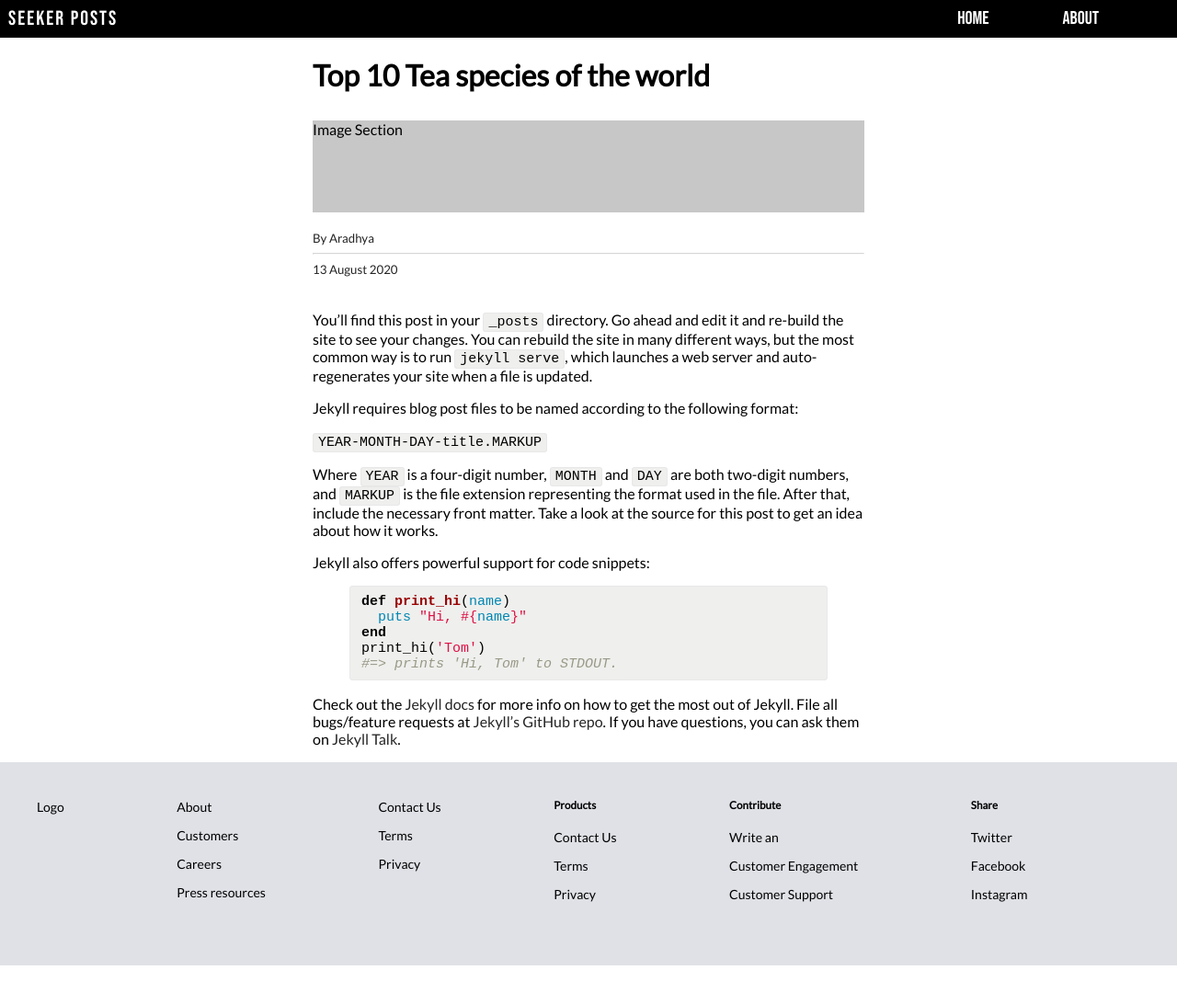
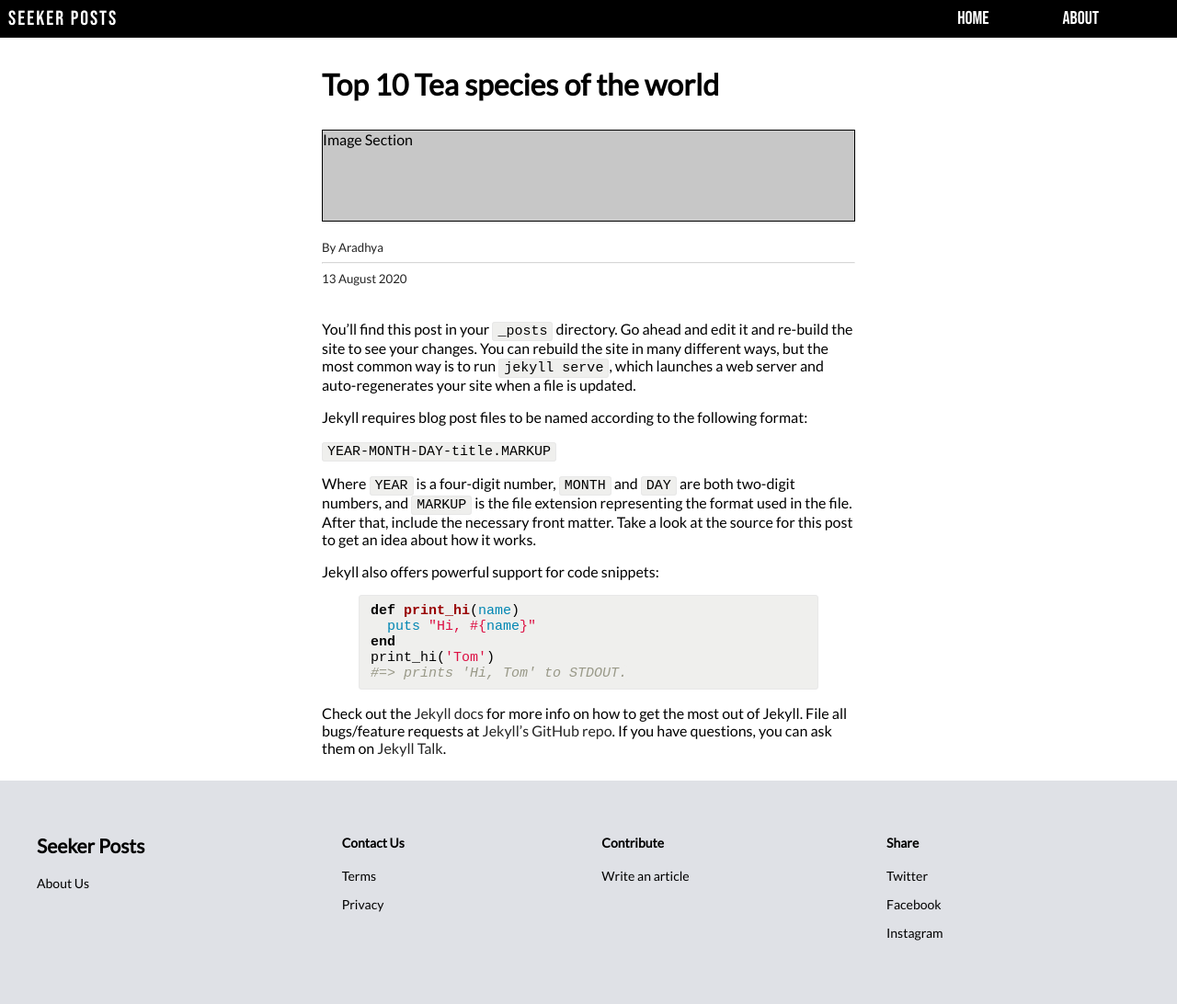
Before and after one commit to sitemaster7420/sitemaster7420.github.io, a Jekyll site: the page built from _posts/2020-08-13-First-Post - Copy (2).markdown, in a window 1280 px wide. Shown: the whole page at 92% size. Built offline with Jekyll 4.4.1, drawn with Linux system fonts in a browser that asks for light colours; before the commit the page ends 1050 px from its top, so only the background shows below that.

Commit message:
Modifications

```diff
--- a/_includes/footer.html
+++ b/_includes/footer.html
@@ -2,38 +2,23 @@
 <div class="footer">
 
     <div class="footer_content">
-        <div class="imgsection" style="height: 40px;">Logo</div>
+        <h2>Seeker Posts</h2>
+        <p style="margin-top: 20px;">About Us</p>
     </div>
 
     <div class="footer_content">
-        <p>About</p>
-        <p>Customers</p>
-        <p>Careers</p>
-        <p>Press resources</p>
-    </div>
-
-    <div class="footer_content">
-        <p>Contact Us</p>
+        <h4>Contact Us</h4>
         <p>Terms</p>
         <p>Privacy</p>
     </div>
 
     <div class="footer_content">
-        <h5>Products</h5>
-        <p>Contact Us</p>
-        <p>Terms</p>
-        <p>Privacy</p>
+        <h4>Contribute</h4>
+        <p>Write an article</p>
     </div>
 
     <div class="footer_content">
-        <h5>Contribute</h5>
-        <p>Write an</p>
-        <p>Customer Engagement</p>
-        <p>Customer Support</p>
-    </div>
-
-    <div class="footer_content">
-        <h5>Share</h5>
+        <h4>Share</h4>
         <p>Twitter</p>
         <p>Facebook</p>
         <p>Instagram</p>
--- a/css/style.css
+++ b/css/style.css
@@ -173,10 +173,16 @@ nav a:hover {
 
 /* Main content section */
 
-main {
+/* main {
   margin: 0;
   padding: 0;
+} */
+
+.top_ads {
+  display: none;
+  height: 300px;
 }
+
 
 /*Sidebar post title formatting*/
 .sidebar {
@@ -184,7 +190,6 @@ main {
   padding: 20px 20px 20px 0;
   margin: 0;
   background-color: white;
-  /* border: 1px solid black; */
 }
 
 .sidebar a {
@@ -199,13 +204,34 @@ main {
   transition-delay: 0.08s;
 }
 
+.sidebar_posts {
+  display: flex;
+  flex-direction: row;
+  margin-bottom: 10px;
+  padding: 0;
+}
+
+.sidebar_post_title {
+  flex: 70%;
+  margin-left: 0;
+}
+
+.sidebar_img_section {
+  flex: 30%;
+  background-color: #c7c7c7;
+  border: 1px black solid;
+  margin-right: 6px;
+  height: 60px;
+  width: 120px;
+}
+
+
+/*Main Post title formatting*/
 .post_container {
   flex-basis: 84%;
   flex-wrap: wrap;
   /* border: yellow 1px solid; */
 }
-
-/*Post title formatting*/
 .posts {
   flex-basis: 33.333333%;
   padding: 20px;
@@ -272,9 +298,8 @@ main {
 .content {
   display: flex;
   width: 100%;
-  padding: 20px;
+  padding: 20px 20px 20px 10px;
   background-color: white;
-  /* border: 1px black solid; */
 }
 
 .main_card {
@@ -322,11 +347,18 @@ main {
   width: 100vw;
 }
 
+.img_section {
+  background-color: #c7c7c7;
+  border: 1px black solid;
+
+}
+
 .single_post {
   max-width: 600px;
   height: 100%;
   margin: auto;
   flex-grow: 1;
+  padding: 10px;
 }
 
 .single_post a {
@@ -356,6 +388,56 @@ hr {
 
 .hr_tag {
   display: none;
+}
+
+/* Footer Section */
+.footer {
+  display: flex;
+  flex-direction: row;
+  flex-wrap: wrap;
+  width: 100%;
+  padding: 40px;
+  font-size: 14px;
+  background-color: #dfe1e6;
+  color: #000000;
+  margin-top: auto;
+}
+
+
+.footer_content {
+  margin-right: auto;
+  margin-bottom: 15px;
+}
+
+.footer_content h5, p {
+  margin-top: 0;
+}
+
+/* Media queries for major content */
+@media screen and (max-width: 1127px) and (min-width: 700px) {
+  .sidebar {
+    display: none;
+  }
+  .post_container {
+    margin: auto;
+  }
+  .main_card {
+    flex-direction: column;
+  }
+  #main_card_post {
+    width: 100%;
+    margin-top: 0px;
+    padding-top: 0px;
+    padding-left: 0;
+  }
+  .card_img_section {
+    width: 100%;
+    height: 300px;
+    margin-bottom: 0;
+  }
+  .title_card_post {
+    width: 100%;
+  }
 }
 
 @media screen and (max-width: 700px) {
@@ -412,40 +494,22 @@ hr {
     padding: 20px;
     margin: 0;
   }
+  .footer {
+    flex-direction: column;
+    width: 100%;
+
+  }
+  .footer_content {
+    width: 100%;
+    line-height: 6px;
+    text-align: center;
+  }
 }
 
-.img_section {
-  width: 100%;
-  background-color: #c7c7c7;
-}
 /* Advertisement Column on the right */
 .rightside {
   flex: auto;
   padding: 20px;
-}
-
-/* Footer Section */
-.footer {
-  display: flex;
-  flex-direction: row;
-  flex-wrap: wrap;
-  width: 100%;
-  padding: 40px;
-  font-size: 14px;
-  background-color: #dfe1e6;
-  color: #000000;
-  margin-top: auto;
-}
-
-
-.footer_content {
-  margin-right: auto;
-  margin-bottom: 15px;
-  /* border: black 1px solid; */
-}
-
-.footer_content h5, p {
-  margin-top: 0;
 }
 
 
```
Also changed, not shown: _layouts/home.html (+5 -2 lines).
